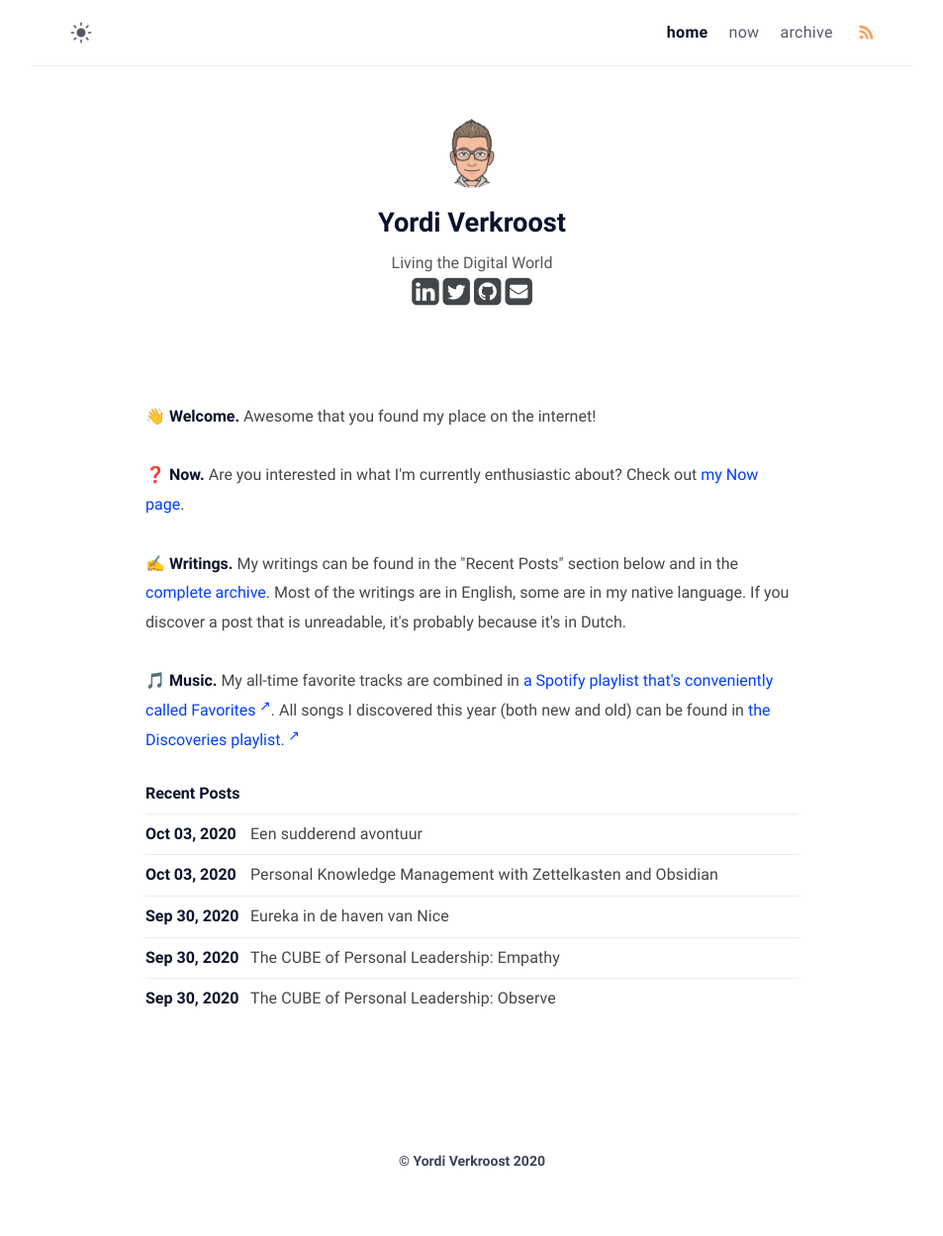
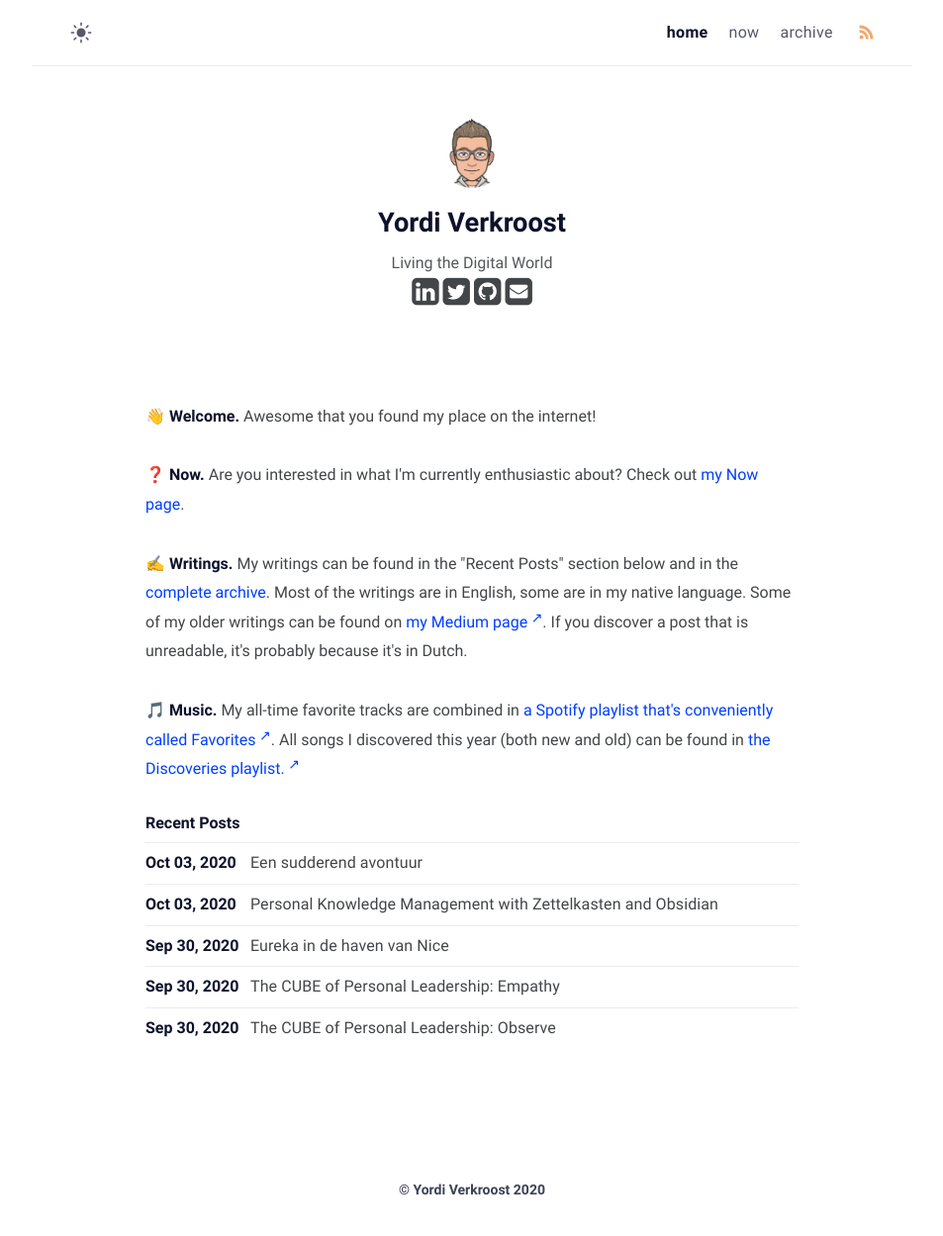
Before and after one commit to heymichal/heymichal.github.io, a Jekyll site: the page built from index.md, in a window 1280 px wide. Shown: the whole page at 99% size, without its empty margins (163-1116 px from the left). Built offline with Jekyll 4.4.1, drawn with Linux system fonts in a browser that asks for light colours; before the commit the page ends 1219 px from its top, so only the background shows below that.

Commit message:
Add link to Medium page

```diff
--- a/_includes/about.html
+++ b/_includes/about.html
@@ -3,7 +3,7 @@
 
   <p>❓ <strong>Now.</strong> Are you interested in what I'm currently enthusiastic about? Check out <a href="{% link now.html %}">my Now page</a>.</p>
 
-  <p>✍️ <strong>Writings.</strong> My writings can be found in the "Recent Posts" section below and in the <a href="{% link archive.html %}">complete archive</a>. Most of the writings are in English, some are in my native language. If you discover a post that is unreadable, it's probably because it's in Dutch.</p>
+  <p>✍️ <strong>Writings.</strong> My writings can be found in the "Recent Posts" section below and in the <a href="{% link archive.html %}">complete archive</a>. Most of the writings are in English, some are in my native language. Some of my older writings can be found on <a href="https://medium.com/@yordiverkroost" target="_blank">my Medium page</a>. If you discover a post that is unreadable, it's probably because it's in Dutch.</p>
 
   <p>🎵 <strong>Music.</strong> My all-time favorite tracks are combined in <a href="https://open.spotify.com/playlist/5e8XEYE7uOBsMfK33QAh0O?si=ly5ElOG7TYKgW_aTjPYTkQ" target="_blank">a Spotify playlist that's conveniently called Favorites</a>. All songs I discovered this year (both new and old) can be found in <a href="https://open.spotify.com/playlist/2QYLRzi5N8EvbDoYrT9fSR?si=k1We1MBYTEWMU9028_XxfQ" target="_blank">the Discoveries playlist.</a></p>
 </div>
```
